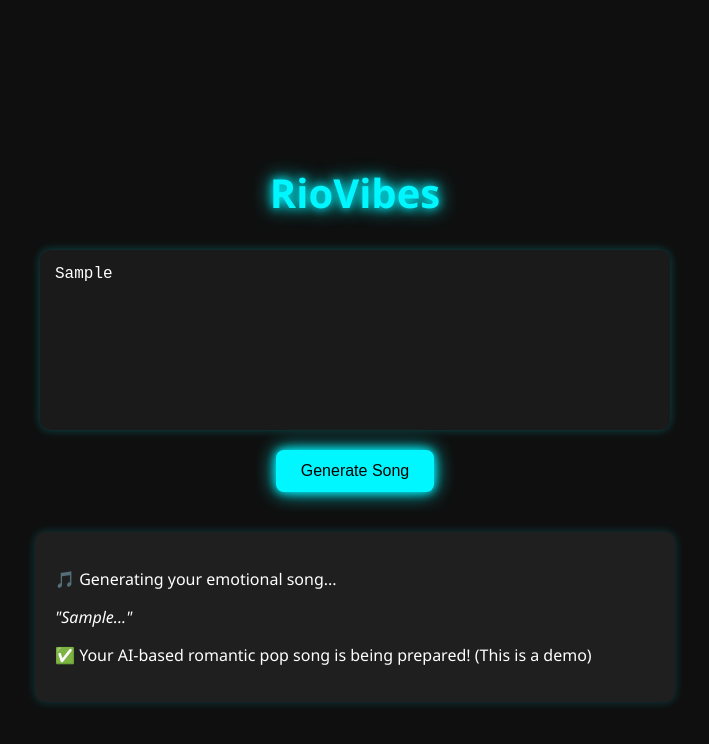
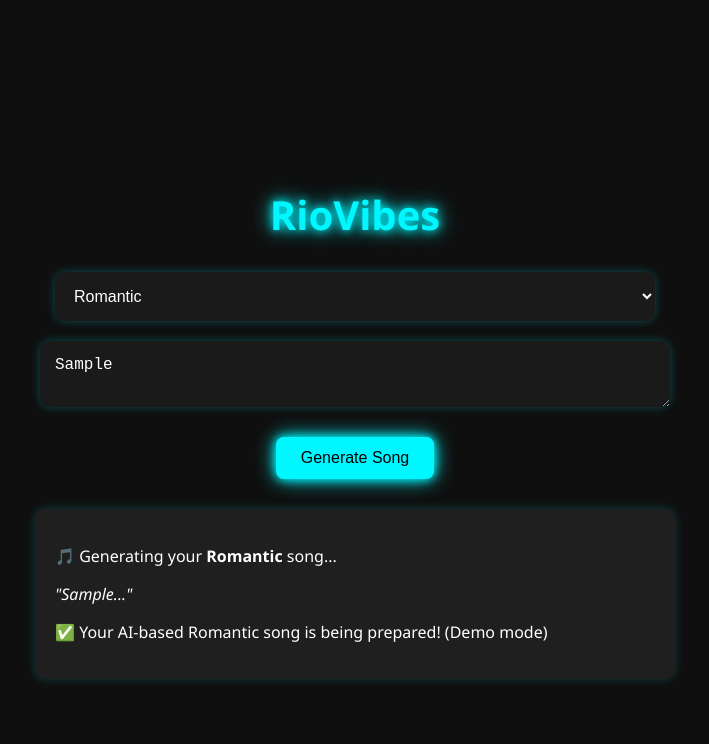
Before and after one commit to ragibitmam/riovibes-, a plain HTML site: page index.html in a window 1280 px wide. Both pictures are taken after typing "Sample" into the empty fields and a click on the button "Generate Song". Shown: the whole page, without its empty margins (285-994 px from the left). Drawn offline with Linux system fonts and the light colour scheme.

Commit message:
Add files via upload

```diff
--- a/index.html
+++ b/index.html
@@ -22,20 +22,19 @@
       font-size: 2.5rem;
       color: #00f7ff;
       text-shadow: 0 0 10px #00f7ff, 0 0 20px #00f7ff;
-      margin-bottom: 30px;
+      margin-bottom: 20px;
     }
 
-    textarea {
+    select, textarea {
       width: 90%;
       max-width: 600px;
-      height: 150px;
+      margin: 10px 0;
       padding: 15px;
       border: none;
       border-radius: 10px;
       background: #1a1a1a;
       color: #fff;
       font-size: 1rem;
-      resize: none;
       box-shadow: 0 0 10px #00f7ff44;
     }
 
@@ -58,7 +57,7 @@
     }
 
     .output {
-      margin-top: 40px;
+      margin-top: 30px;
       width: 90%;
       max-width: 600px;
       min-height: 100px;
@@ -71,6 +70,15 @@
 </head>
 <body>
   <h1>RioVibes</h1>
+
+  <select id="mood">
+    <option value="Romantic">Romantic</option>
+    <option value="Sad">Sad</option>
+    <option value="Chill">Chill</option>
+    <option value="Pop">Pop</option>
+    <option value="Lo-fi">Lo-fi</option>
+  </select>
+
   <textarea placeholder="Write your lyrics here to turn them into a song..."></textarea>
   <button>Generate Song</button>
 
@@ -81,18 +89,20 @@
   <script>
     const button = document.querySelector("button");
     const textarea = document.querySelector("textarea");
+    const mood = document.getElementById("mood");
     const output = document.querySelector(".output");
 
     button.addEventListener("click", () => {
       const lyrics = textarea.value.trim();
+      const selectedMood = mood.value;
 
       if (lyrics === "") {
         output.innerHTML = "❌ Please enter some lyrics to generate a song.";
       } else {
         output.innerHTML = `
-          <p>🎵 Generating your emotional song...</p>
+          <p>🎵 Generating your <strong>${selectedMood}</strong> song...</p>
           <p><em>"${lyrics.slice(0, 50)}..."</em></p>
-          <p>✅ Your AI-based romantic pop song is being prepared! (This is a demo)</p>
+          <p>✅ Your AI-based ${selectedMood} song is being prepared! (Demo mode)</p>
         `;
       }
     });
```
